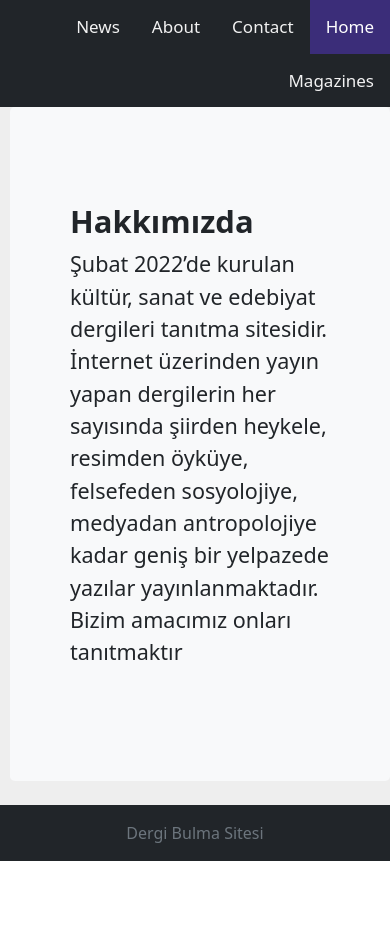
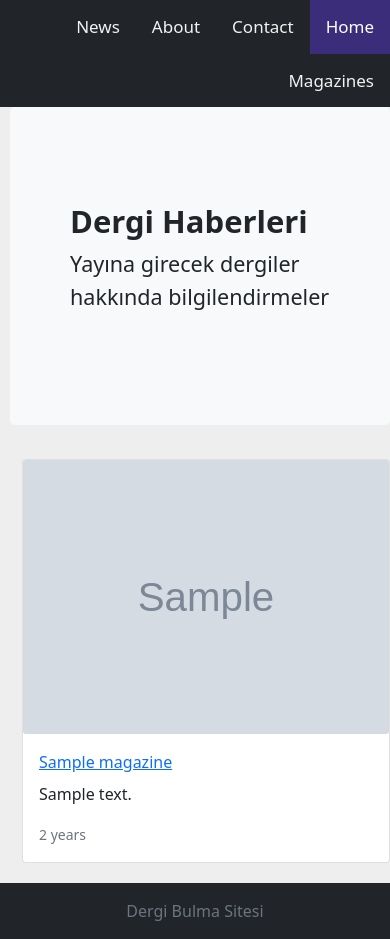
Before and after one commit to fatihBicgi/magazine_website, a Django app: page /news in a window 390 px wide. Before the commit the page ends 861 px from the top, so only its background shows below. Run offline with Django 4.2, Linux system fonts and the light colour scheme; tables that the repository leaves empty hold one stand-in row (values such as "Sample post"); grey boxes marked "Sample" are stand-in pictures; some libraries are stand-ins or nearby versions.

Commit message:
news connect to db

```diff
--- a/pages/views.py
+++ b/pages/views.py
@@ -20,4 +20,8 @@ def contact(request):
     return render(request, 'pages/contact.html')
 
 def news(request):
-    return render(request, 'pages/news.html')
+    magazines= Magazine.objects.all().order_by('name')
+    context = {
+        'magazines' : magazines
+    }
+    return render(request, 'pages/news.html',context)
--- a/templates/pages/news.html
+++ b/templates/pages/news.html
@@ -1,16 +1,50 @@
 {%extends 'layout.html'%}
 {% load static %}
+{% load humanize %}
 
 {% block content %}
+
 <div id="content" class="p-5 mb-4 bg-light rounded-3">
-    <div class="container-fluid py-5">
-      <h1 class="display-5 fw-bold">Hakkımızda</h1>
-      <p class="col-md-8 fs-4">
+  <div class="container-fluid py-5">
+    <h1 class="display-5 fw-bold">Dergi Haberleri</h1>
+    <p class="col-md-6 fs-4">Yayına girecek dergiler hakkında bilgilendirmeler</p>
+  </div>
+</div>
 
-        Şubat 2022’de kurulan kültür, sanat ve edebiyat dergileri tanıtma sitesidir. İnternet üzerinden yayın yapan dergilerin her sayısında şiirden heykele, resimden öyküye, felsefeden sosyolojiye, medyadan antropolojiye kadar geniş bir yelpazede yazılar yayınlanmaktadır. Bizim amacımız onları tanıtmaktır
+<div id= "content" class="row">
+  <div class="col-md-12">
+    {% if magazines %}
+      {% for magazine in magazines %}
 
+        <div class="card mb-3">
+      <div class="row">
+          <div class="col-md-3">
+              <img class ="card-img" src="{% static magazine.get_image_path %}" alt="">
+          </div>
+          <div class="col-md-9">
+              <div class="card-body">
+                  <div class="card-title">
+                    <a href="{% url 'detail' magazine.id %}">{{ magazine.name }}</a>
+                  </div>
+                  <p class="card-text">
+                    {{ magazine.description }}                    </p>
+                  <p class="card-text">
+                      <small class="text-muted">{{ magazine.created_date | timesince }}</small>
+                  </p>
+              </div>
+          </div>
+      </div>
+        </div>
+
+      {% endfor %}
+
+    {% else %}
+    <div class="alert alert-warning">
+      <p>
+        no magazines
       </p>
     </div>
-  </div>
+
+    {% endif %}
 
 {% endblock content %}
--- a/templates/partials/_navbar.html
+++ b/templates/partials/_navbar.html
@@ -13,7 +13,7 @@
         <a class="active" href="{% url 'index' %}">Home</a>
         <a href="{% url 'contact' %}">Contact</a>
         <a href="{% url 'about' %}">About</a>
-        <a href="{% url 'about' %}">News</a>
+        <a href="{% url 'news' %}">News</a>
         <a href="{% url 'magazines' %}">Magazines</a>
     </div>
 </head>
```
